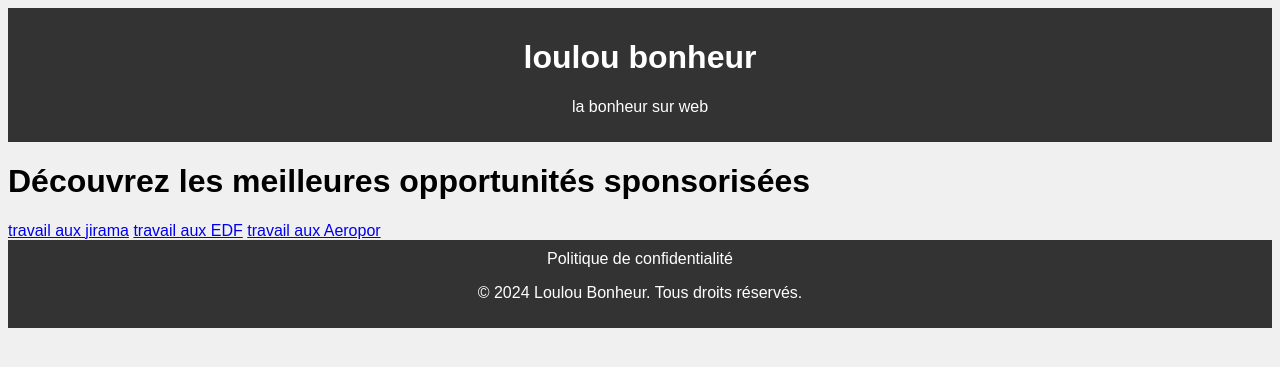
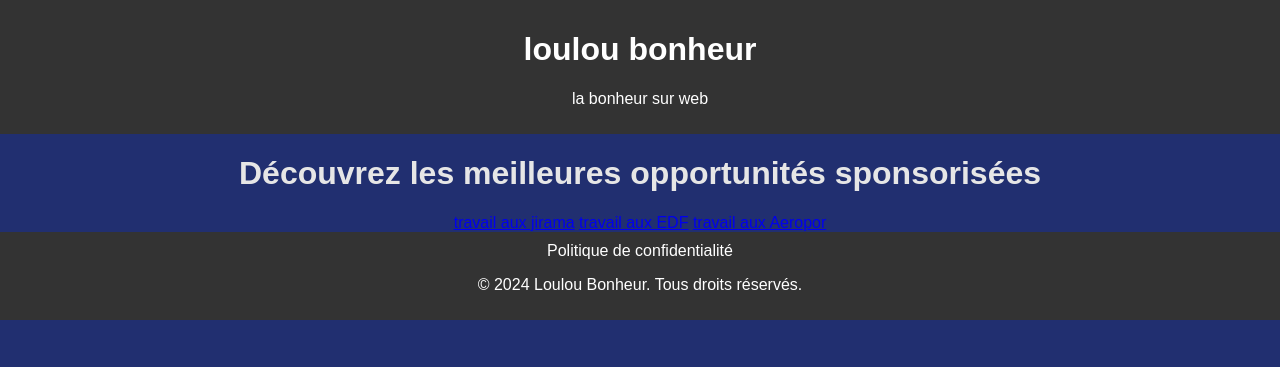
Before and after one commit to Chaloux13/loulou7, a Jekyll site: the page built from index.md, in a window 1280 px wide. Shown: the top 367 px of the page. Built offline with Jekyll 4.4.1, drawn with Linux system fonts in a browser that asks for light colours.

Commit message:
Update style.css

```diff
--- a/assets/css/style.css
+++ b/assets/css/style.css
@@ -1,9 +1,15 @@
 /* Exemple de styles pour ton site */
 
 body {
+  background-color: #212F70; /* couleur de fond */
   font-family: Arial, sans-serif;
-  background-color: #f0f0f0;
+  color: #E6E6E6; /* couleur du texte */
+  text-align: center;
+  margin: 0;
+  padding: 0;
 }
+
+
 
 header {
   background-color: #333;
```
